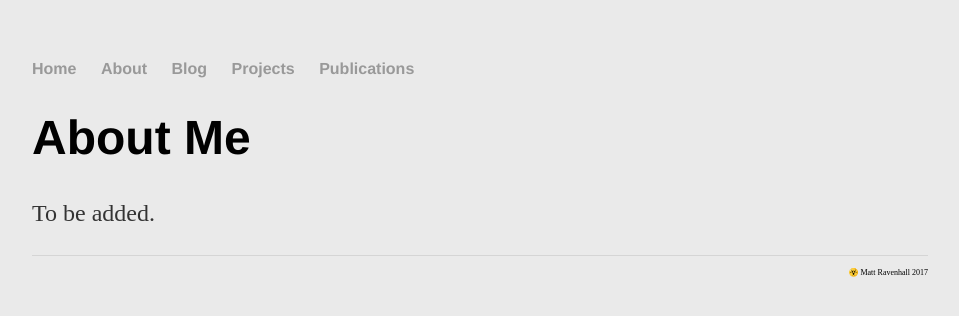
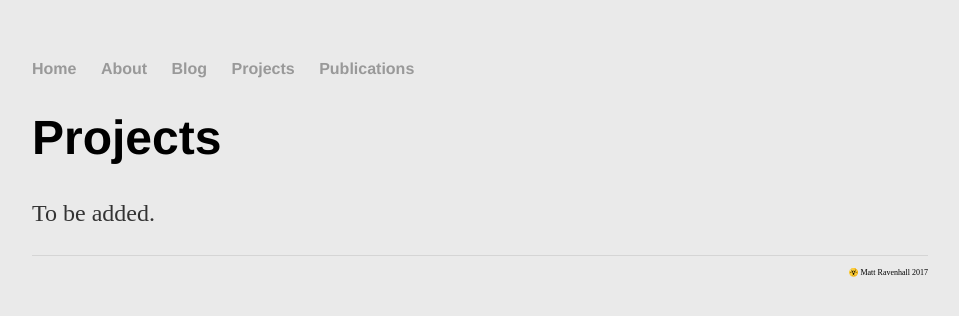
Before and after one commit to mattravenhall/mattravenhall.github.io, a Jekyll site: the page built from projects/index.html, in a window 1280 px wide. Shown: the top 316 px of the page, without its empty margins (160-1119 px from the left). Built offline with Jekyll 4.4.1, drawn with Linux system fonts in a browser that asks for light colours.

Commit message:
Corrections to projects and publications page titles

```diff
--- a/projects/index.html
+++ b/projects/index.html
@@ -1,6 +1,6 @@
 ---
 layout: default
-title: About Me
+title: Projects
 ---
 
 <h1>{{ page.title }}</h1>
--- a/publications/index.html
+++ b/publications/index.html
@@ -1,6 +1,6 @@
 ---
 layout: default
-title: About Me
+title: Publications
 ---
 
 <h1>{{ page.title }}</h1>
```
